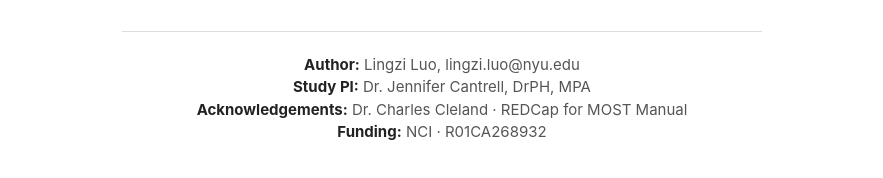
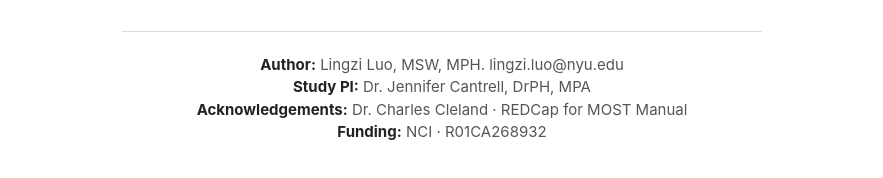
Before and after one commit to lingzi-luo/MOSTQUITS, a plain HTML site: page index.html in a window 1280 px wide. Shown: the part 806-984 px from the top of the page, without its empty margins (198-1081 px from the left). Drawn offline with Linux system fonts and the light colour scheme.

Commit message:
index.html

```diff
--- a/index.html
+++ b/index.html
@@ -100,7 +100,7 @@
     </ul>
 
     <p class="note">
-      <strong>Author:</strong> Lingzi Luo, lingzi.luo@nyu.edu<br>
+      <strong>Author:</strong> Lingzi Luo, MSW, MPH. lingzi.luo@nyu.edu<br>
       <strong>Study PI:</strong> Dr. Jennifer Cantrell, DrPH, MPA <br>
       <strong>Acknowledgements:</strong> Dr. Charles Cleland · REDCap for MOST Manual<br>
       <strong>Funding:</strong> NCI · R01CA268932
```
